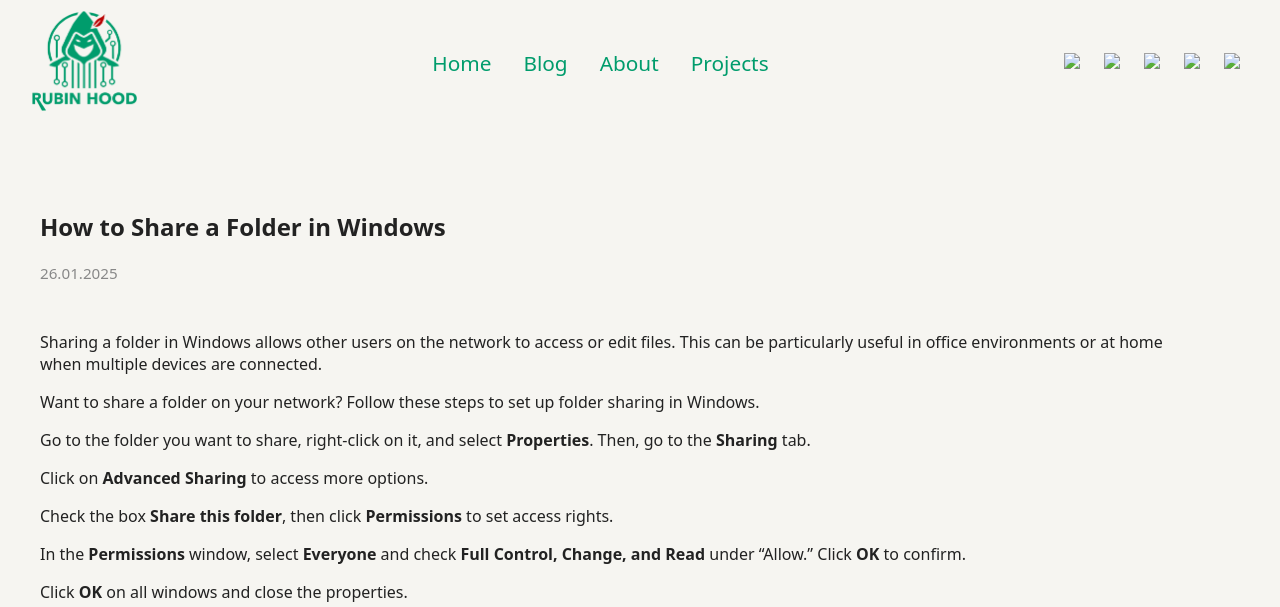
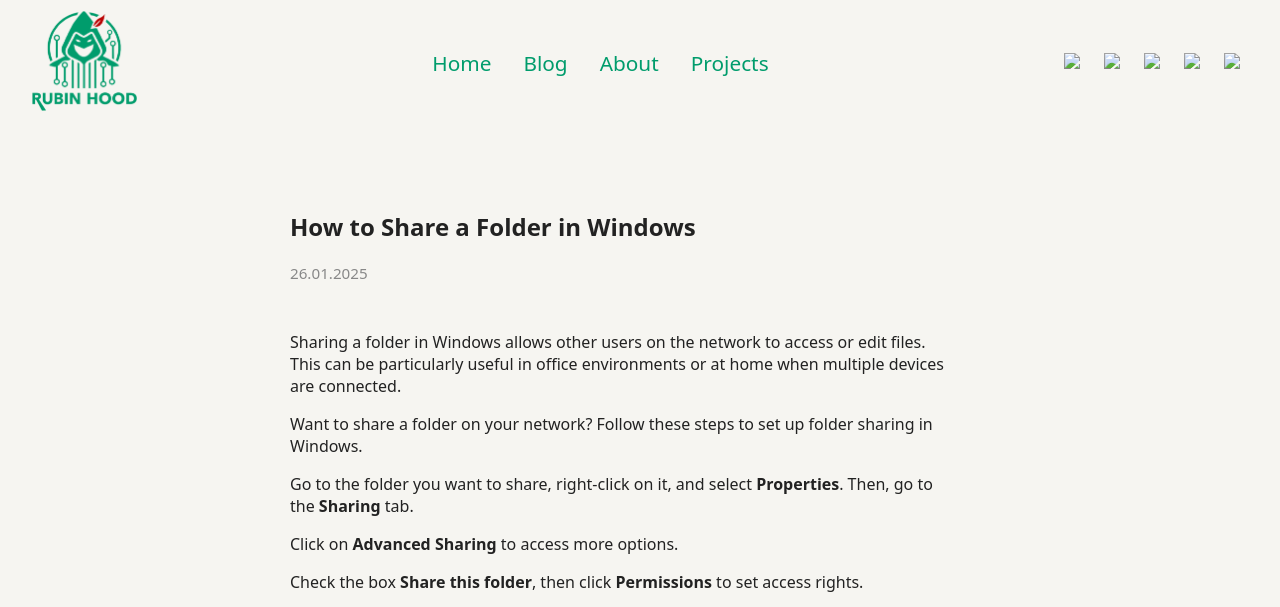
Before and after one commit to rubin-hood/website, a Jekyll site: the page built from _posts/2025-01-26-How to Share a Folder in Windows.md, in a window 1280 px wide and 1400 px high. Shown: the top 607 px of the window. Built offline with Jekyll 4.4.1, drawn with Linux system fonts in a browser that asks for light colours; grey boxes are pictures that could not be loaded.

Commit message:
Update style.css

```diff
--- a/assets/css/style.css
+++ b/assets/css/style.css
@@ -325,7 +325,7 @@ tr:nth-child(even) {
   max-height: none !important;
   overflow-y: visible !important;
 
-  max-width: 1200px;           /* <--- NEU: begrenzt die Breite! */
+  max-width: 700px;           /* <--- NEU: begrenzt die Breite! */
   margin: 2.5rem auto;         /* zentriert + Abstand oben/unten */
   background: transparent;
 
```
